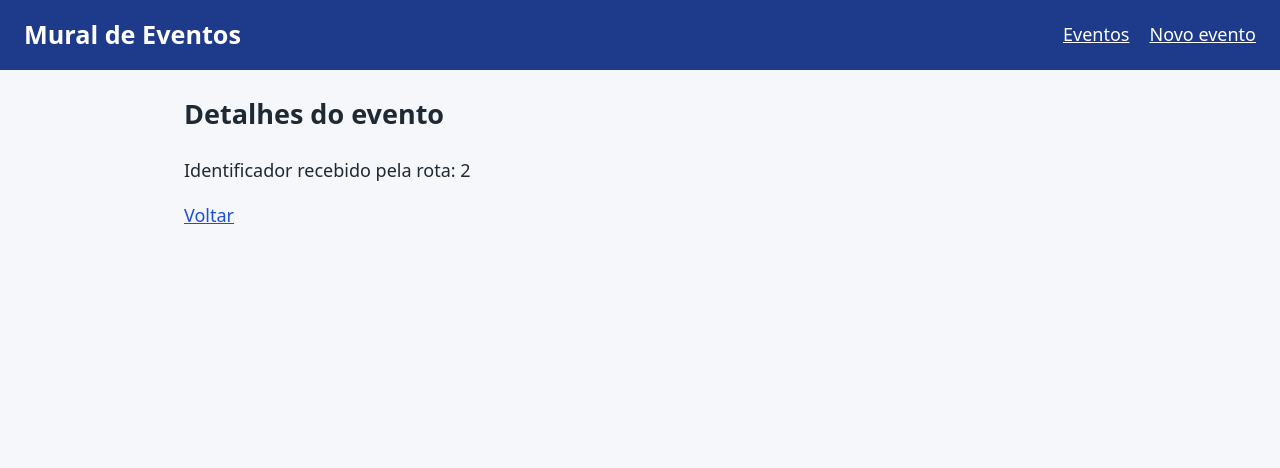
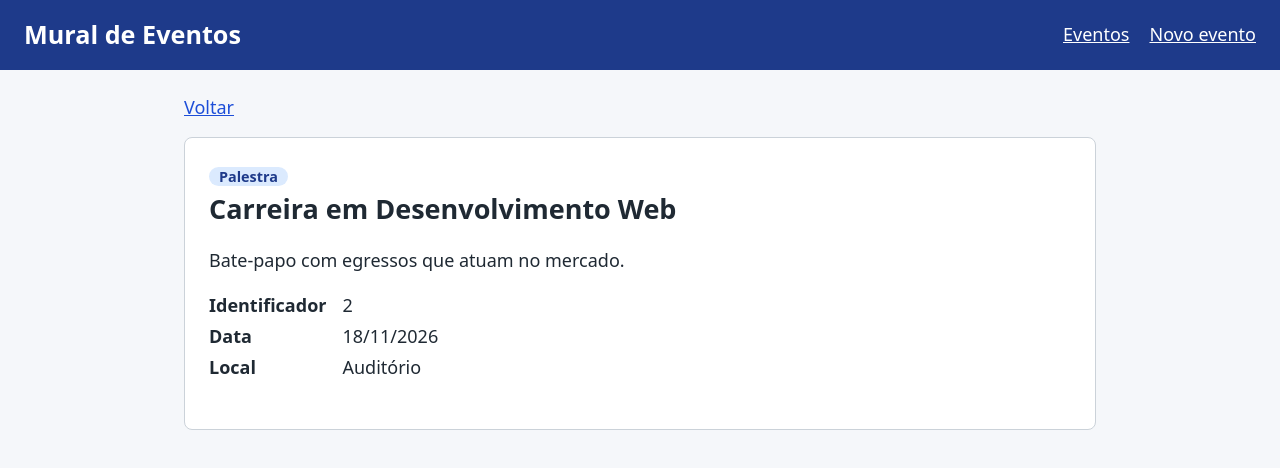
Before and after one commit to LuisgBotelho/mural-eventos-react, a React (Vite) app: page /eventos/2 in a window 1280 px wide. Shown: the top 468 px of the page. Built offline with nearby package versions, Linux system fonts and the light colour scheme; data requests are answered from the project's data file.

Commit message:
RF4: busca detalhes na API e trata evento inexistente

```diff
--- a/src/componentes/DetalheEvento.jsx
+++ b/src/componentes/DetalheEvento.jsx
@@ -1,14 +1,89 @@
+import { useEffect, useState } from 'react'
 import { Link, useParams } from 'react-router-dom'
+import { API_URL } from '../api'
+import { formatarData } from '../utils/formatarData'
+import BotaoInteresse from './BotaoInteresse'
 
-// Primeiro ligamos a rota. A consulta à API entra no próximo commit.
 export default function DetalheEvento() {
-  const { id } = useParams()
+  const { id } = useParams() // o parâmetro da rota /eventos/:id
+  // O id junto do resultado evita mostrar o evento anterior ao trocar a URL.
+  const [resultado, setResultado] = useState(null)
+
+  useEffect(() => {
+    const controle = new AbortController()
+    fetch(`${API_URL}/${id}`, { signal: controle.signal })
+      .then((resposta) => {
+        if (resposta.status === 404) {
+          setResultado({ id, erro: 'nao-encontrado' })
+          return
+        }
+        if (!resposta.ok) throw new Error(`Erro HTTP ${resposta.status}`)
+        return resposta.json().then((evento) => setResultado({ id, evento }))
+      })
+      .catch((e) => {
+        if (e.name === 'AbortError') return
+        setResultado({ id, erro: 'falha' })
+      })
+    return () => controle.abort()
+  }, [id]) // busca de novo sempre que o id da URL mudar
+
+  const carregando = resultado === null || resultado.id !== id
+
+  if (carregando) {
+    return (
+      <p className="mensagem" role="status">
+        Carregando evento…
+      </p>
+    )
+  }
+
+  if (resultado.erro === 'nao-encontrado') {
+    return (
+      <section>
+        <h2>Evento não encontrado</h2>
+        <p>
+          <Link to="/">Voltar para a lista de eventos</Link>
+        </p>
+      </section>
+    )
+  }
+
+  if (resultado.erro === 'falha') {
+    return (
+      <section>
+        <p className="mensagem mensagem--erro" role="alert">
+          Não foi possível carregar o evento. Verifique se a API está em execução (npm run api).
+        </p>
+        <p>
+          <Link to="/">Voltar</Link>
+        </p>
+      </section>
+    )
+  }
+
+  const { evento } = resultado
 
   return (
     <section>
-      <h2>Detalhes do evento</h2>
-      <p>Identificador recebido pela rota: {id}</p>
-      <Link to="/">Voltar</Link>
+      <Link to="/" className="voltar">
+        Voltar
+      </Link>
+      <article className="detalhe">
+        <span className="categoria">{evento.categoria}</span>
+        <h2>{evento.titulo}</h2>
+        {evento.descricao && <p>{evento.descricao}</p>}
+        <dl>
+          <dt>Identificador</dt>
+          <dd>{evento.id}</dd>
+          <dt>Data</dt>
+          <dd>
+            <time dateTime={evento.data}>{formatarData(evento.data)}</time>
+          </dd>
+          <dt>Local</dt>
+          <dd>{evento.local}</dd>
+        </dl>
+        <BotaoInteresse evento={evento} />
+      </article>
     </section>
   )
 }
```
Also changed, not shown: 1 other file (tests, documents, lock files or other folders).
